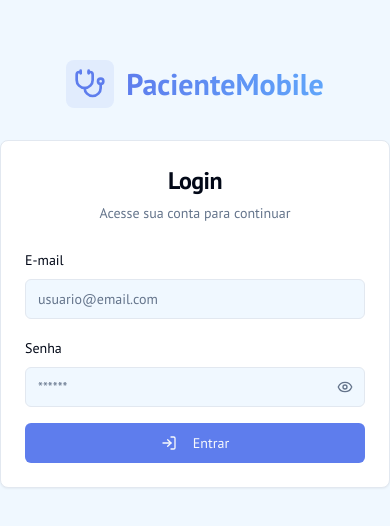
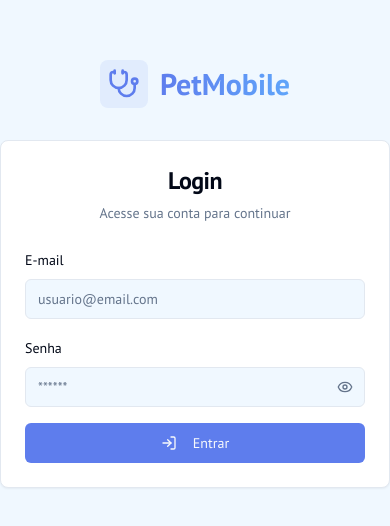
Before and after one commit to ElysonAragao/PetMobile, a Next.js app: page /login in a window 390 px wide. Shown: the part 148-674 px from the top of the page. Built offline with nearby package versions, Linux system fonts and the light colour scheme; no server answers.

Commit message:
chore: rebrand to PetMobile

```diff
--- a/src/app/layout.tsx
+++ b/src/app/layout.tsx
@@ -13,7 +13,7 @@ const ptSans = PT_Sans({
 });
 
 export const metadata: Metadata = {
-  title: 'PacienteMobile',
+  title: 'PetMobile',
   description: 'Gestão de Pacientes e Exames',
 };
 
--- a/src/app/login/page.tsx
+++ b/src/app/login/page.tsx
@@ -113,7 +113,7 @@ export default function LoginPage() {
           <Stethoscope className="w-8 h-8 text-primary" />
         </div>
         <span className="text-3xl bg-gradient-to-r from-primary to-blue-400 bg-clip-text text-transparent">
-          PacienteMobile
+          PetMobile
         </span>
       </div>
 
--- a/src/app/page.tsx
+++ b/src/app/page.tsx
@@ -108,7 +108,7 @@ function HomeContent() {
   return (
     <div className="flex flex-col items-center text-center p-4">
       <h1 className="text-4xl font-bold font-headline tracking-tight mb-4">
-        Bem-vindo ao PacienteMobile
+        Bem-vindo ao PetMobile
       </h1>
       <p className="text-lg text-muted-foreground max-w-2xl mb-12">
         Sua solução integrada para gestão de pacientes e exames, simplificando o fluxo de atendimento com a geração de QR Codes.
--- a/src/components/layout/header.tsx
+++ b/src/components/layout/header.tsx
@@ -68,7 +68,7 @@ export function Header() {
             title="Clique 6 vezes seguidas para Restaurar o Sistema"
         >
           <Stethoscope className="w-6 h-6 text-primary" />
-          <span className="text-xl font-bold font-headline tracking-tighter text-primary">PacienteMobile</span>
+          <span className="text-xl font-bold font-headline tracking-tighter text-primary">PetMobile</span>
           <span className="text-[10px] opacity-30 font-mono">v2.8</span>
         </div>
 
```
